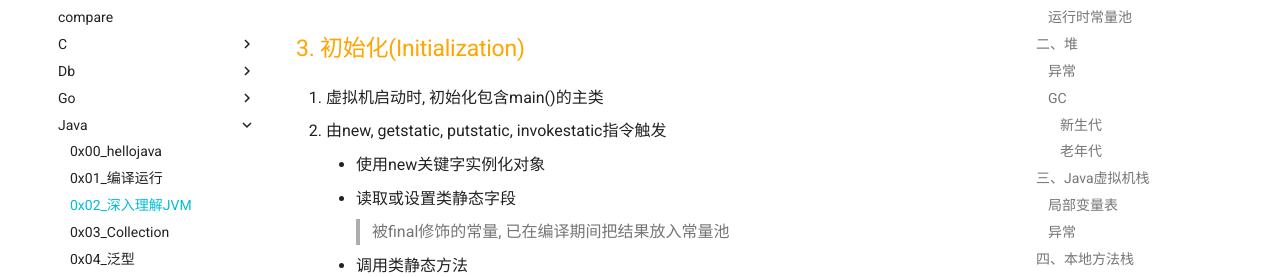
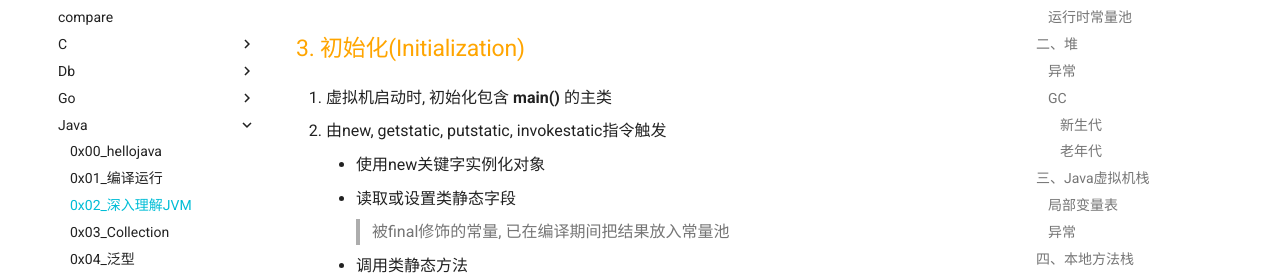
Before and after one commit to islibra/wiki, an MkDocs documentation site: the page built from docs/coding/java/0x02_深入理解JVM.md, in a window 1280 px wide and 900 px high, scrolled down 3908 px. Shown: the part 172-449 px from the top of the window. Built offline with MkDocs 1.6.1 and Material for MkDocs 9.7.7, drawn with Linux system fonts in a browser that asks for light colours; comment, search, counter and statistics services are not loaded.

```diff
--- a/docs/coding/java/0x02_深入理解JVM.md
+++ b/docs/coding/java/0x02_深入理解JVM.md
@@ -146,7 +146,7 @@ Java虚拟机把描述类的数据, 从class文件加载到内存(方法区),
 
 ### 3. 初始化(Initialization)
 
-1. 虚拟机启动时, 初始化包含main()的主类
+1. 虚拟机启动时, 初始化包含 **main()** 的主类
 1. 由new, getstatic, putstatic, invokestatic指令触发
 
     - 使用new关键字实例化对象
```
